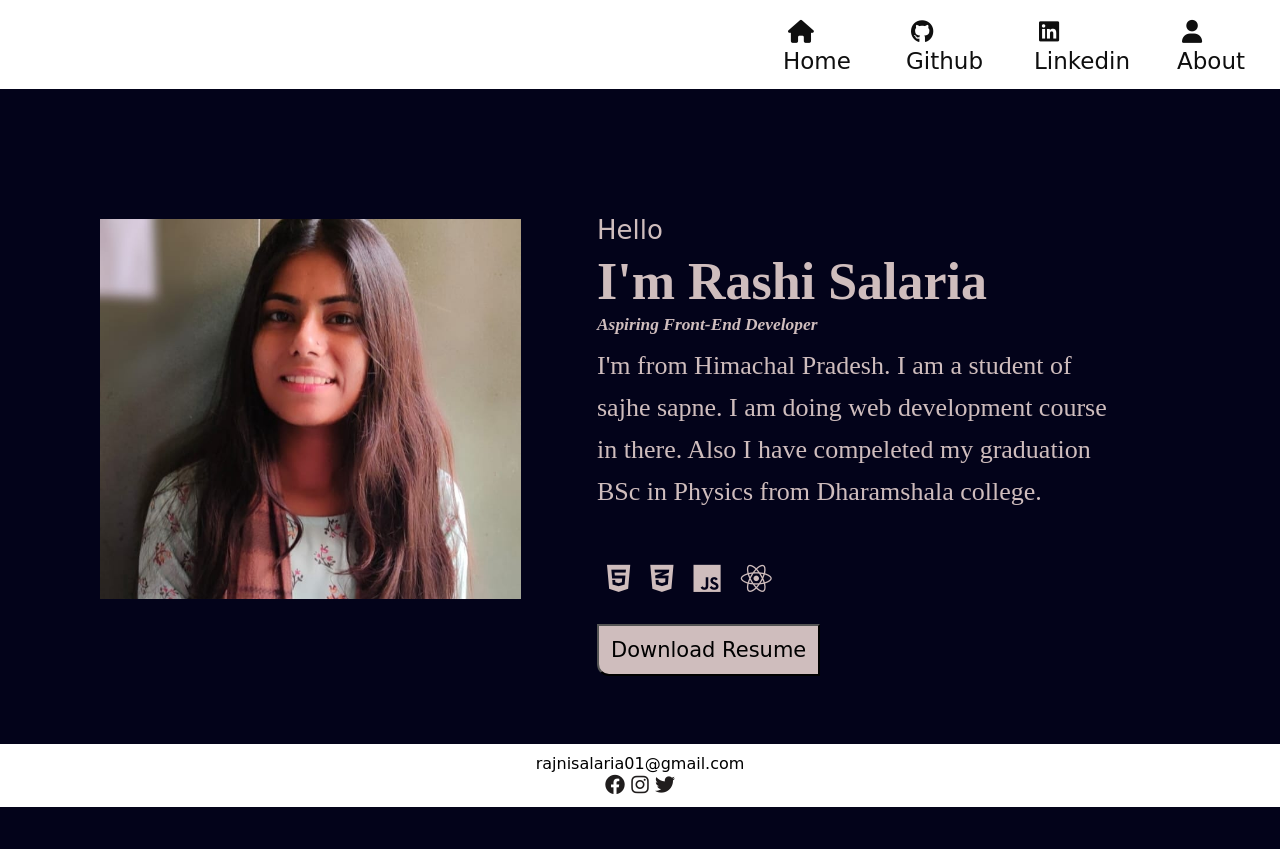
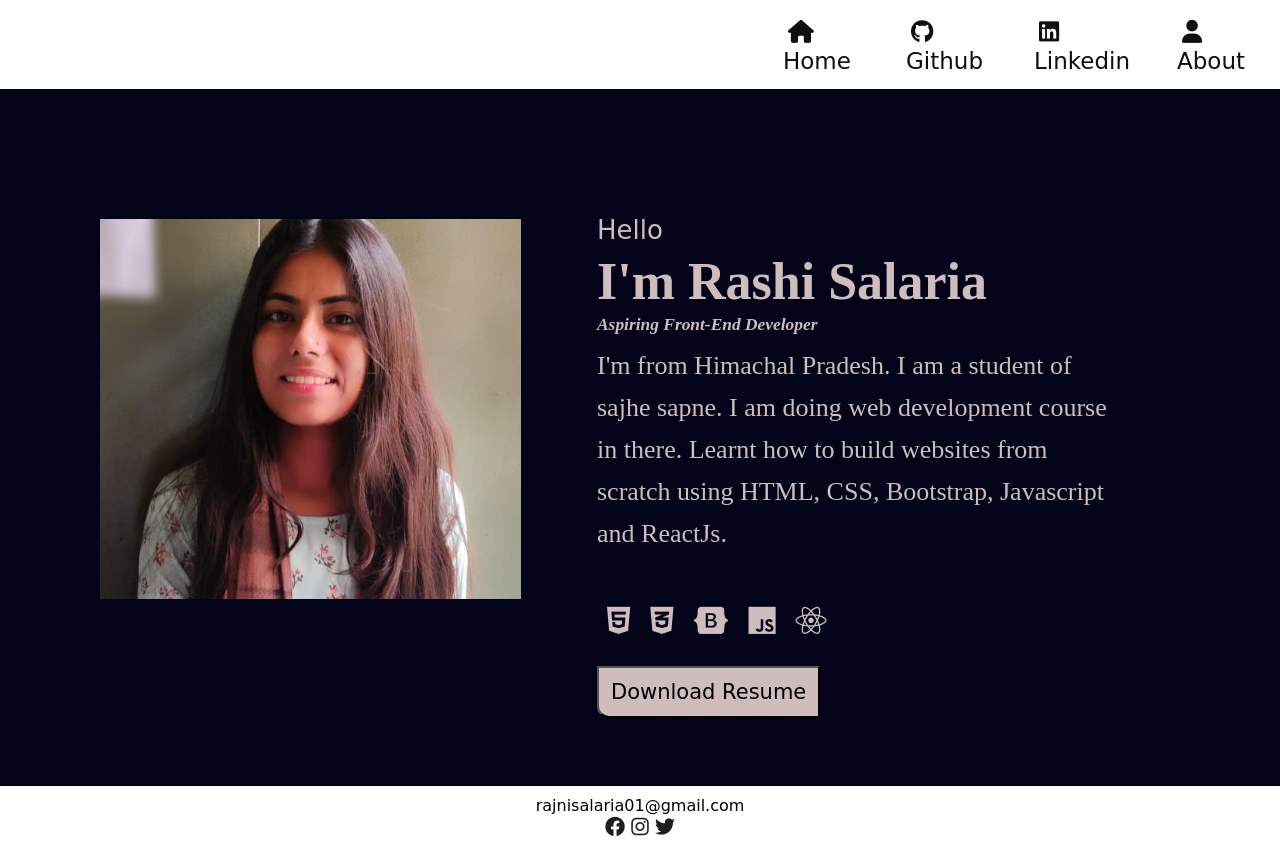
Before and after one commit to Rajni-Salaria/Portfolio-, a plain HTML site: page index.html in a window 1280 px wide. Before the commit the page ends 807 px from the top, so only its background shows below. Drawn offline with Linux system fonts and the light colour scheme.

Commit message:
Add files via upload

```diff
--- a/index.html
+++ b/index.html
@@ -44,16 +44,16 @@
                 <h6><i>Aspiring Front-End Developer</i></h6>
                 <p>
                     I'm from Himachal Pradesh. I am a student of sajhe sapne. I am
-                    doing web development course in there. Also I have compeleted my graduation BSc in Physics from
-                    Dharamshala college.
+                    doing web development course in there. Learnt how to build websites from scratch using HTML, CSS, Bootstrap, Javascript and ReactJs.
                 </p>
                 <div class="icons">
                     <i class="fa-brands fa-html5"></i>
                     <i class="fa-brands fa-css3-alt"></i>
+                    <i class="fa-brands fa-bootstrap"></i>
                     <i class="fa-brands fa-js"></i>
                     <i class="fa-brands fa-react"></i>
                 </div>
-                <button><a href="https://drive.google.com/file/d/1wL_VnLMbD1fr2bOAWHQ91Xcmi7fAWqk5/view">Download
+                <button><a href="https://drive.google.com/file/d/1zQWEDztCwcapN0Li3ggIJJ_qkS7asqQh/view?usp=sharing">Download
                         Resume</a></button>
             </div>
         </div>
```
